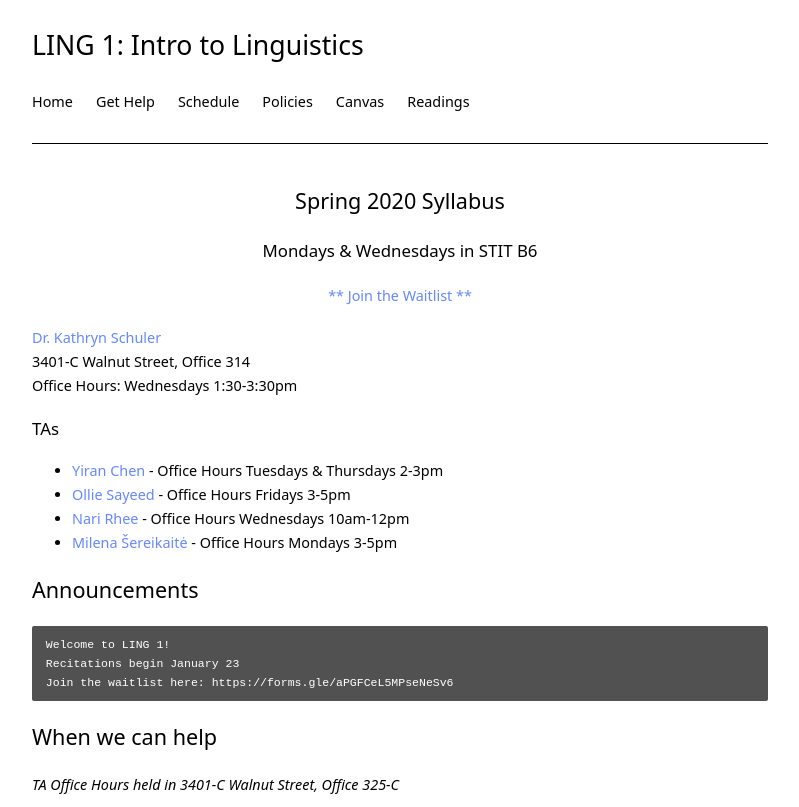
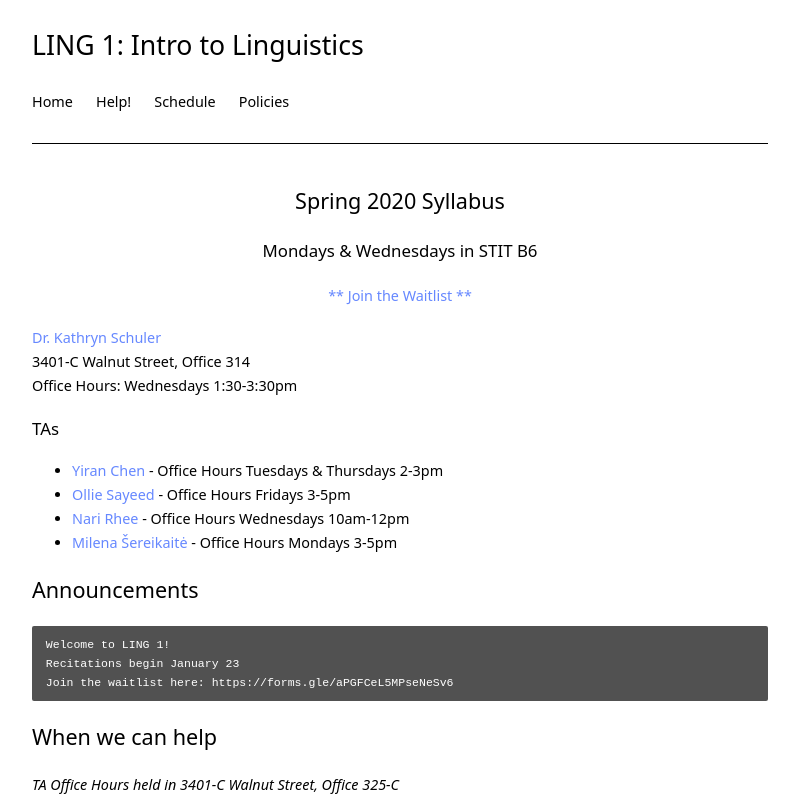
Before and after one commit to kschuler/ling001, a Jekyll site: the page built from index.md, in a window 1280 px wide and 900 px high, cut to the strip 0-807 px from the top of the window. Shown: the whole strip, without its empty margins (240-1039 px from the left). Built offline with Jekyll 4.4.1, drawn with Linux system fonts in a browser that asks for light colours.

Commit message:
Update _config.yml

```diff
--- a/_config.yml
+++ b/_config.yml
@@ -23,11 +23,9 @@ dark_theme: false            # enables dark mode
 
 navigation:                  # (optional) site navigation in the header
    Home: index.html
-   Get Help: index.html#when-we-can-help
+   Help!: index.html#when-we-can-help
    Schedule: index.html#schedule
    Policies: index.html#policies
-   Canvas: https://canvas.upenn.edu/courses/1489351
-   Readings: https://app.perusall.com/courses/intro-to-linguistics-1/_/dashboard/assignments/dz49CdFcboQ3sRP8C
 
 icons:                       # show icons in the header, for all possible icons see http://fontawesome.io/icons/
   github: "https://github.com/kschuler"
```
